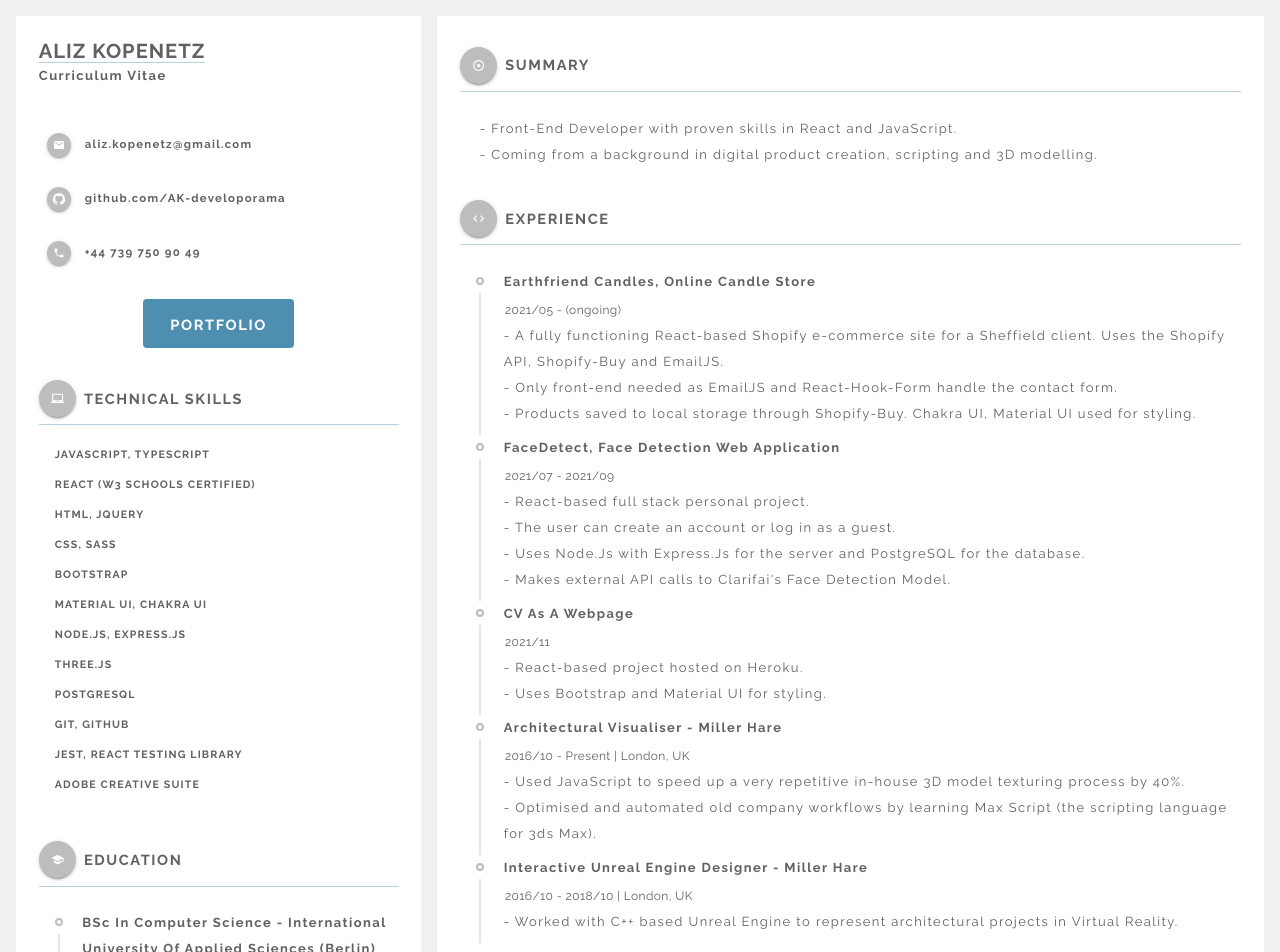
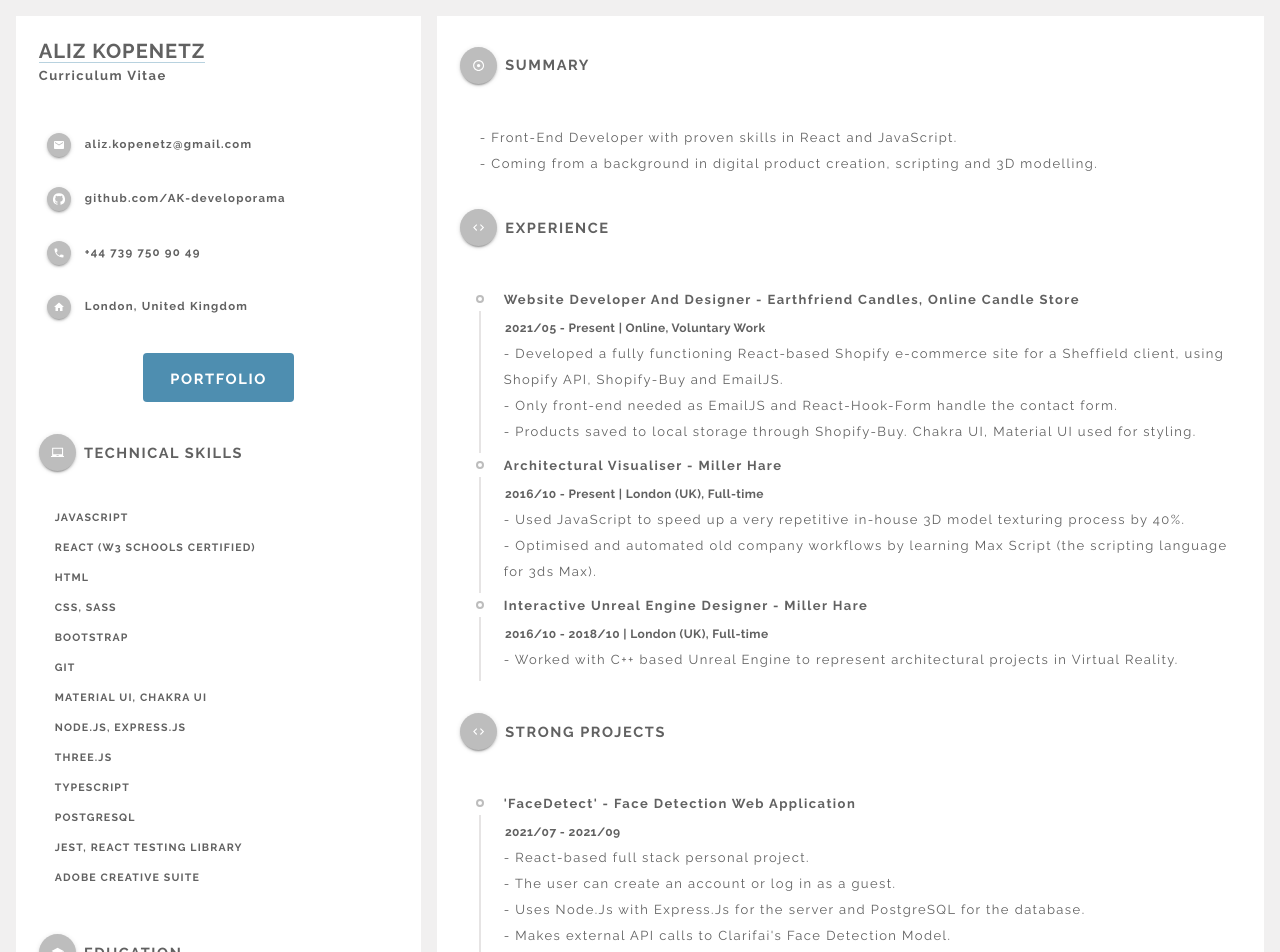
Before and after one commit to AK-Developorama/ak-dev-cv, a React (Create React App) app: page / in a window 1280 px wide. Shown: the top 952 px of the page. Built offline with nearby package versions, Linux system fonts and the light colour scheme.

Commit message:
added links

```diff
--- a/src/Pages/Cv/Cv.css
+++ b/src/Pages/Cv/Cv.css
@@ -21,5 +21,15 @@
 
 /* experience */
 div.MuiGrid-root.cvContainer.MuiGrid-item {
-  margin-bottom: 3vh!important;
+  margin-bottom: 3vh !important;
 }
+
+#root
+  > div
+  > div
+  > div.MuiGrid-root.MuiGrid-item.MuiGrid-grid-xs-true
+  > div.main-content
+  > div:nth-child(3)
+  > div.MuiGrid-root.section_title.mb_30.MuiGrid-item.MuiGrid-grid-xs-12 {
+  flex-basis: initial !important;
+}
--- a/src/Pages/Cv/Cv.js
+++ b/src/Pages/Cv/Cv.js
@@ -5,6 +5,7 @@ import CodeIcon from "@material-ui/icons/Code";
 import GTranslateIcon from "@material-ui/icons/GTranslate";
 import PeopleOutlineIcon from "@material-ui/icons/PeopleOutline";
 import { TimelineItem, TimelineContent } from "@material-ui/lab";
+import { Link } from "@material-ui/core";
 import CustomTimeline, {
   CustomTimelineSeparator,
 } from "../../components/Timeline/CustTimeline";
@@ -29,14 +30,14 @@ const Cv = () => {
         </Grid>
       </Grid>
 
-      {/* Relevant Work & Study Experiences */}
+      {/* Relevant Work Experiences */}
       <Grid container className="section">
         <Grid item className="section_title mb_30" xs={12}></Grid>
 
         <Grid item xs={12}>
           <Grid container className="cv_timeline">
-            {/*  Experience */}
             <Grid className="cvContainer" item>
+              {/* Custom Timeline */}
               <CustomTimeline title="Experience" icon={<CodeIcon />}>
                 <Grid item className="section_title mb_30" xs={12}>
                   <span></span>
@@ -45,9 +46,11 @@ const Cv = () => {
                   <TimelineItem>
                     <CustomTimelineSeparator />
                     <TimelineContent className="timeline_content">
-                      <Typography className="timeline_title">
-                        {experience.title}
-                      </Typography>
+                      <Link href={experience.url}>
+                        <Typography className="timeline_title">
+                          {experience.title}
+                        </Typography>
+                      </Link>
                       <Typography variant="caption" className="timeline_date">
                         {experience.date}
                       </Typography>
@@ -56,6 +59,45 @@ const Cv = () => {
                         className="timeline_description"
                       >
                         {experience.description}
+                      </Typography>
+                    </TimelineContent>
+                  </TimelineItem>
+                ))}
+              </CustomTimeline>
+            </Grid>
+          </Grid>
+        </Grid>
+      </Grid>
+
+      {/* Strong Projects */}
+      <Grid container className="section">
+        <Grid item className="section_title mb_30" xs={12}></Grid>
+
+        <Grid item xs={12}>
+          <Grid container className="cv_timeline">
+            <Grid className="cvContainer" item>
+              <CustomTimeline title="Strong Projects" icon={<CodeIcon />}>
+                <Grid item className="section_title mb_30" xs={12}>
+                  <span></span>
+                </Grid>
+                {cvData.projects.map((project) => (
+                  <TimelineItem>
+                    <CustomTimelineSeparator />
+                    <TimelineContent className="timeline_content">
+                      <Link href={project.url}>
+                        <Typography className="timeline_title">
+                          {project.title}
+                        </Typography>
+                      </Link>
+
+                      <Typography variant="caption" className="timeline_date">
+                        {project.date}
+                      </Typography>
+                      <Typography
+                        variant="body2"
+                        className="timeline_description"
+                      >
+                        {project.description}
                       </Typography>
                     </TimelineContent>
                   </TimelineItem>
@@ -93,7 +135,10 @@ const Cv = () => {
       {/* Languages */}
       <Grid item>
         <Grid item xs={12}>
-          <CustomTimeline title="Professional Languages" icon={<GTranslateIcon />}>
+          <CustomTimeline
+            title="Professional Languages"
+            icon={<GTranslateIcon />}
+          >
             <Grid item className="section_title mb_30" xs={12}>
               <span></span>
             </Grid>
--- a/src/components/CustomList/CustomList.css
+++ b/src/components/CustomList/CustomList.css
@@ -45,6 +45,7 @@ div.contactDetails {
 .MuiTypography-caption {
   font-family: "Raleway", sans-serif !important;
   padding-left: 2.6vh !important;
+  font-weight: 600 !important;
 }
 
-/* 2.6vh for screen */
+/* 2.6vh for s */
--- a/src/components/CustomList/CustomList.js
+++ b/src/components/CustomList/CustomList.js
@@ -5,10 +5,10 @@ import {
   TimelineSeparator,
   TimelineConnector,
   TimelineContent,
-  TimelineDot
+  TimelineDot,
 } from "@material-ui/lab";
+import { Typography } from "@material-ui/core";
 
-import { Typography } from "@material-ui/core";
 import "./CustomList.css";
 
 const CustomList = ({ title, icon, children }) => {
--- a/src/components/Profile/Profile.js
+++ b/src/components/Profile/Profile.js
@@ -5,6 +5,7 @@ import SchoolIcon from "@material-ui/icons/School";
 import GitHubIcon from "@material-ui/icons/GitHub";
 import MailIcon from "@material-ui/icons/Mail";
 import PhoneIcon from "@material-ui/icons/Phone";
+import Location from "@material-ui/icons/Home";
 import GTranslateIcon from "@material-ui/icons/GTranslate";
 import CustomButton from "../Button/Button";
 import cvData from "../../utils/cvData";
@@ -47,6 +48,8 @@ const Profile = () => {
           </a>
           {/* phone */}
           <CustomList title={cvData.phone} icon={<PhoneIcon />}></CustomList>
+          {/* location */}
+          <CustomList title={cvData.location} icon={<Location />}></CustomList>
         </div>
 
         {/* Portfolio Button */}
--- a/src/components/Timeline/CustTimeline.js
+++ b/src/components/Timeline/CustTimeline.js
@@ -5,29 +5,26 @@ import {
   TimelineSeparator,
   TimelineConnector,
   TimelineContent,
-  TimelineDot
+  TimelineDot,
 } from "@material-ui/lab";
 
 import { Typography } from "@material-ui/core";
+import { Link } from "@material-ui/core";
+
 import "./CustTimeline.css";
 
-const CustomTimeline = ({ title, icon, children }) => {
+const CustomTimeline = ({ title, icon, children, webaddress }) => {
   return (
     <Timeline className={"timeline"}>
-
       <TimelineItem className={"timeline_firstItem"}>
-      {/*   <TimelineSeparator> */}
-          <TimelineDot className={"timeline_dot_header"}>{icon} </TimelineDot>
-
-{/*           <TimelineConnector />
- */}       {/*  </TimelineSeparator> */}
+        <TimelineDot className={"timeline_dot_header"}>{icon} </TimelineDot>
         <TimelineContent>
           <Typography variant="h6" className={"timeline_header"}>
             {title}
           </Typography>
         </TimelineContent>
       </TimelineItem>
-      {children}
+      <Link href={webaddress}>{children}</Link>
     </Timeline>
   );
 };
--- a/src/utils/cvData.js
+++ b/src/utils/cvData.js
@@ -10,6 +10,7 @@ export default {
   title: "Curriculum Vitae",
   phone: "+44 739 750 90 49",
   email: "aliz.kopenetz@gmail.com",
+  location: "London, United Kingdom",
   languageSkills: [
     {
       name: `English (Fluent), German (intermediate), French (intermediate), Romanian (Fluent), Hungarian (Fluent)`,
@@ -41,42 +42,48 @@ export default {
 
   experiences: [
     {
-      title: "Earthfriend Candles, online candle store",
+      title:
+        "Website Developer and Designer - Earthfriend Candles, online candle store",
 
-      date: "2021/05 - (ongoing)",
+      date: "2021/05 - Present | Online, Voluntary Work",
 
-      description: `- A fully functioning React-based Shopify e-commerce site for a Sheffield client. Uses the Shopify API, Shopify-Buy and EmailJS.
+      description: `- Developed a fully functioning React-based Shopify e-commerce site for a Sheffield client, using Shopify API, Shopify-Buy and EmailJS.
         - Only front-end needed as EmailJS and React-Hook-Form handle the contact form.
         - Products saved to local storage through Shopify-Buy. Chakra UI, Material UI used for styling.`,
-    },
-
-    {
-      title: "FaceDetect, Face detection Web application ",
-      date: "2021/07 - 2021/09",
-      description: `- React-based full stack personal project.
-        - The user can create an account or log in as a guest.
-        - Uses Node.Js with Express.Js for the server and  PostgreSQL for the database.
-        - Makes external API calls to Clarifai's Face Detection Model.`,
-    },
-    {
-      title: "CV as a Webpage",
-      date: "2021/11",
-
-      description: `- React-based project hosted on Heroku.
-        - Uses Bootstrap and Material UI for styling.`,
+      url: "https://earthfriend-candles.herokuapp.com",
     },
 
     {
       title: "Architectural Visualiser - Miller Hare",
-      date: "2016/10 - Present | London, UK",
+      date: "2016/10 - Present | London (UK), Full-time",
       description: `- Used JavaScript to speed up a very repetitive in-house 3D model texturing process by 40%.
         - Optimised and automated old company workflows by learning Max Script (the scripting language for 3ds Max).`,
     },
 
     {
       title: "Interactive Unreal Engine Designer - Miller Hare",
-      date: "2016/10 - 2018/10 | London, UK",
-      description: `- Worked with C++ based Unreal Engine to represent architectural projects in Virtual Reality. `,
+      date: "2016/10 - 2018/10 | London (UK), Full-time",
+      description: `- Worked with C++ based Unreal Engine to represent architectural projects in Virtual Reality.`,
+    },
+  ],
+
+  projects: [
+    {
+      title: "'FaceDetect' - Face detection Web application ",
+      date: "2021/07 - 2021/09",
+      description: `- React-based full stack personal project.
+        - The user can create an account or log in as a guest.
+        - Uses Node.Js with Express.Js for the server and  PostgreSQL for the database.
+        - Makes external API calls to Clarifai's Face Detection Model.`,
+      url: "https://facedetect--frontend.herokuapp.com/",
+    },
+    {
+      title: "'Curriculum Vitae'",
+      date: "2021/11",
+
+      description: `- React-based project hosted on Heroku.
+        - Uses Bootstrap and Material UI for styling.`,
+      url: "https://cv-akdev.herokuapp.com/",
     },
   ],
 
@@ -98,14 +105,14 @@ export default {
   education: [
     {
       title:
-        "BSc in Computer Science - International University of Applied Sciences (Berlin)",
-      date: "expected completion date 2023 ",
+        "BSc in Computer Science - International University of Applied Sciences",
+      date: "completion date 2024 | Berlin, DE + online ",
       description: `- Modules include among others Java, Phython, Mathematics and Agile project management.
          - Also involved in hands-on projects and collaborative work.`,
     },
     {
       title: "Responsive Website Development and Design - University of London",
-      date: "2021/09 - present ",
+      date: "2021/08 - 2022/02 | online ",
       description:
         "- A very comprehensive specialised six month course, covering the main tools of Front End Development, UX principles and APIs.",
     },
@@ -124,7 +131,7 @@ export default {
   software: [
     {
       icon: <SportsEsportsIcon />,
-      title: "javascript, typescript",
+      title: "javascript",
     },
     {
       icon: <SportsEsportsIcon />,
@@ -132,7 +139,7 @@ export default {
     },
     {
       icon: <SportsEsportsIcon />,
-      title: "html, jquery",
+      title: "html",
     },
     {
       icon: <SportsEsportsIcon />,
@@ -141,6 +148,10 @@ export default {
     {
       icon: <SportsEsportsIcon />,
       title: "Bootstrap",
+    },
+    {
+      icon: <SportsEsportsIcon />,
+      title: "git",
     },
     {
       icon: <SportsEsportsIcon />,
@@ -157,12 +168,13 @@ export default {
     },
     {
       icon: <SportsEsportsIcon />,
-      title: "postgresql",
+      title: "typescript",
     },
     {
       icon: <SportsEsportsIcon />,
-      title: "git, github",
+      title: "postgresql",
     },
+
     {
       icon: <SportsEsportsIcon />,
       title: "JEst, react testing library",
```
Also changed, not shown: src/components/Header/Header.css (+1 -58 lines).
